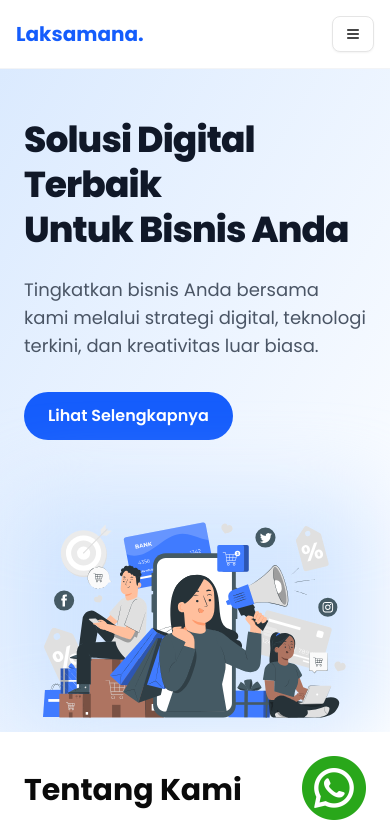
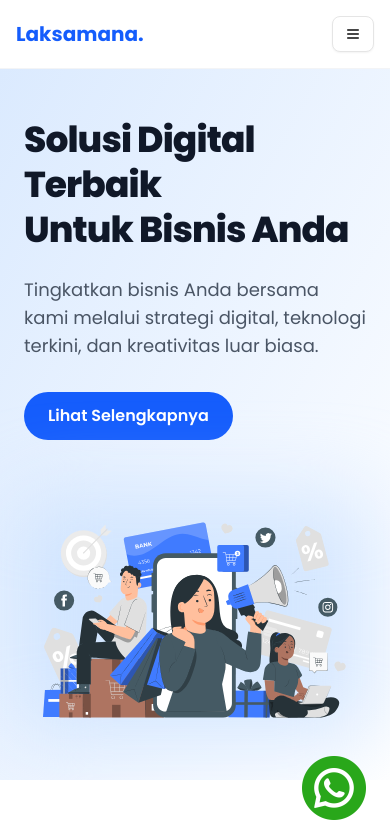
Before and after one commit to rdhohdyat/laksamana, a React (Vite) app: page / in a window 390 px wide. Shown: the top 822 px of the page. Built offline with nearby package versions, Linux system fonts and the light colour scheme.

Commit message:
prihal kecil

```diff
--- a/src/components/home.tsx
+++ b/src/components/home.tsx
@@ -5,7 +5,7 @@ const Home = () => {
   return (
     <section
       id="home"
-      className="bg-white bg-gradient-to-br from-blue-100 via-200 to-white text-gray-800 pt-12 lg:pt-24 lg:pb-24 overflow-x-hidden"
+      className="bg-white bg-gradient-to-br from-blue-100 via-200 to-white text-gray-800 py-12 lg:py-24 overflow-x-hidden"
     >
       <div className="container mx-auto px-6 md:px-12">
         <div className="flex flex-col-reverse md:flex-row items-center justify-between gap-16">
```
